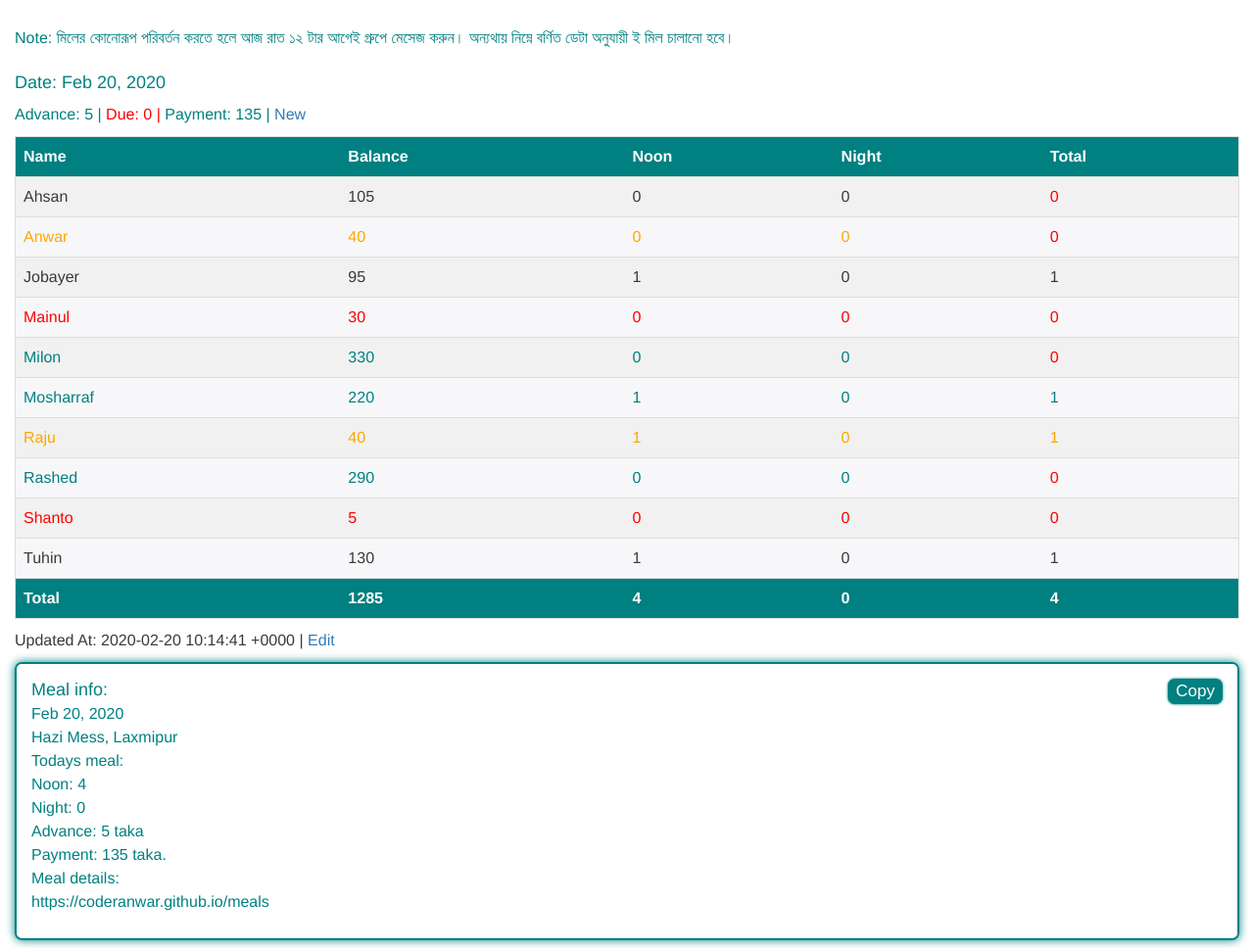
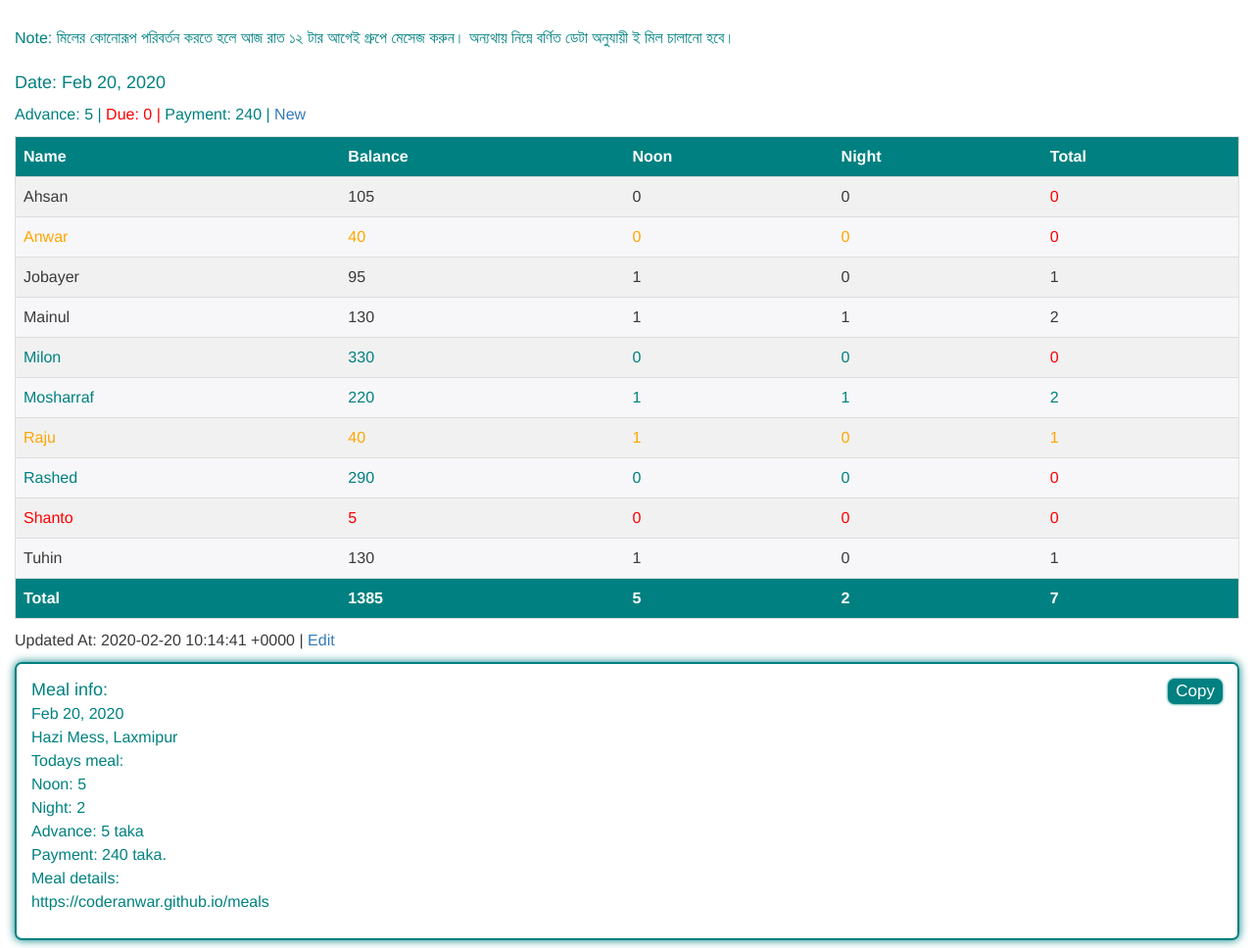
Before and after one commit to coderanwar/meals, a Jekyll site: the page built from index.html, in a window 1280 px wide and 1400 px high. Shown: the part 197-1165 px from the top of the window at 98% size. Built offline with Jekyll 4.4.1, drawn with Linux system fonts in a browser that asks for light colours.

Commit message:
Update meals.yml

```diff
--- a/_data/meals.yml
+++ b/_data/meals.yml
@@ -17,9 +17,9 @@
       Noon: 1
       Night: 0
     - Name: "Mainul"
-      Balance: 30
-      Noon: 0
-      Night: 0
+      Balance: 130
+      Noon: 1
+      Night: 1
     - Name: "Milon"
       Balance: 330
       Noon: 0
@@ -27,7 +27,7 @@
     - Name: "Mosharraf"
       Balance: 220
       Noon: 1
-      Night: 0
+      Night: 1
     - Name: "Raju"
       Balance: 40
       Noon: 1
```
